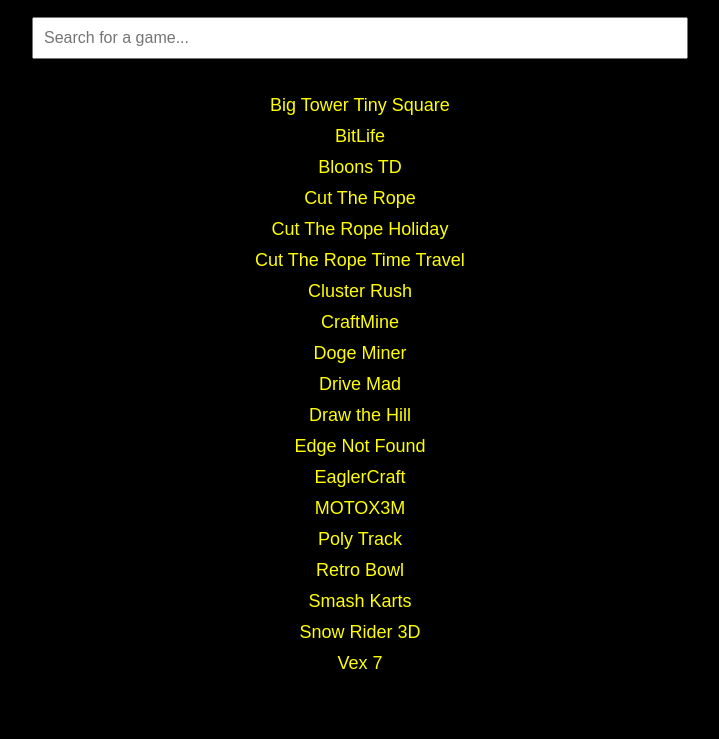
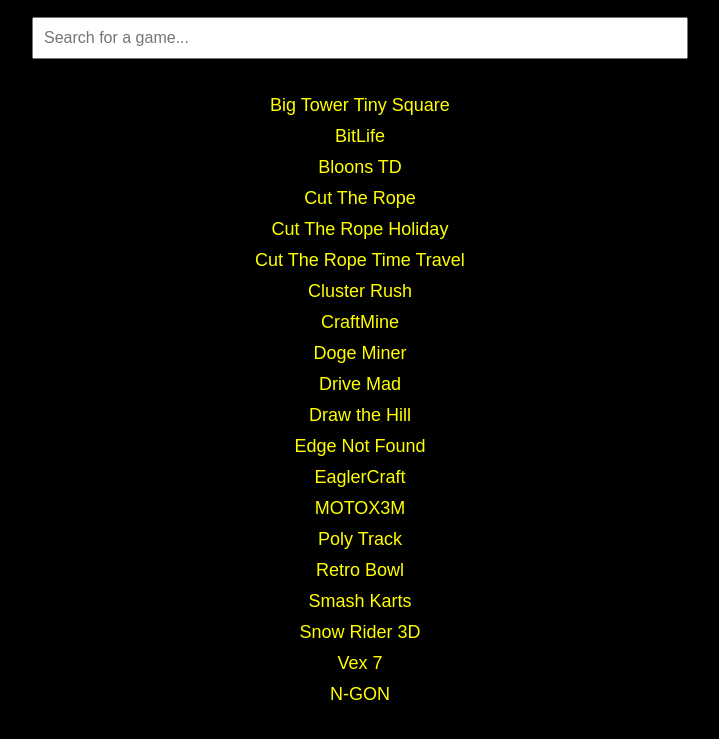
Before and after one commit to TravMars/13118194.github.io, a plain HTML site: page index.html in a window 1280 px wide. Shown: the part 61-800 px from the top of the page, without its empty margins (280-999 px from the left). Drawn offline with Linux system fonts and the light colour scheme.

Commit message:
Update index.html

```diff
--- a/index.html
+++ b/index.html
@@ -82,6 +82,7 @@
         <li><a href="SmashKarts.htm">Smash Karts</a></li>
         <li><a href="SnowRider3d.htm">Snow Rider 3D</a></li>
         <li><a href="Vex7.htm">Vex 7</a></li>
+        <li><a href="n-gon.htm">N-GON</a></li>
     </ul>
 </body>
 </html>
```
